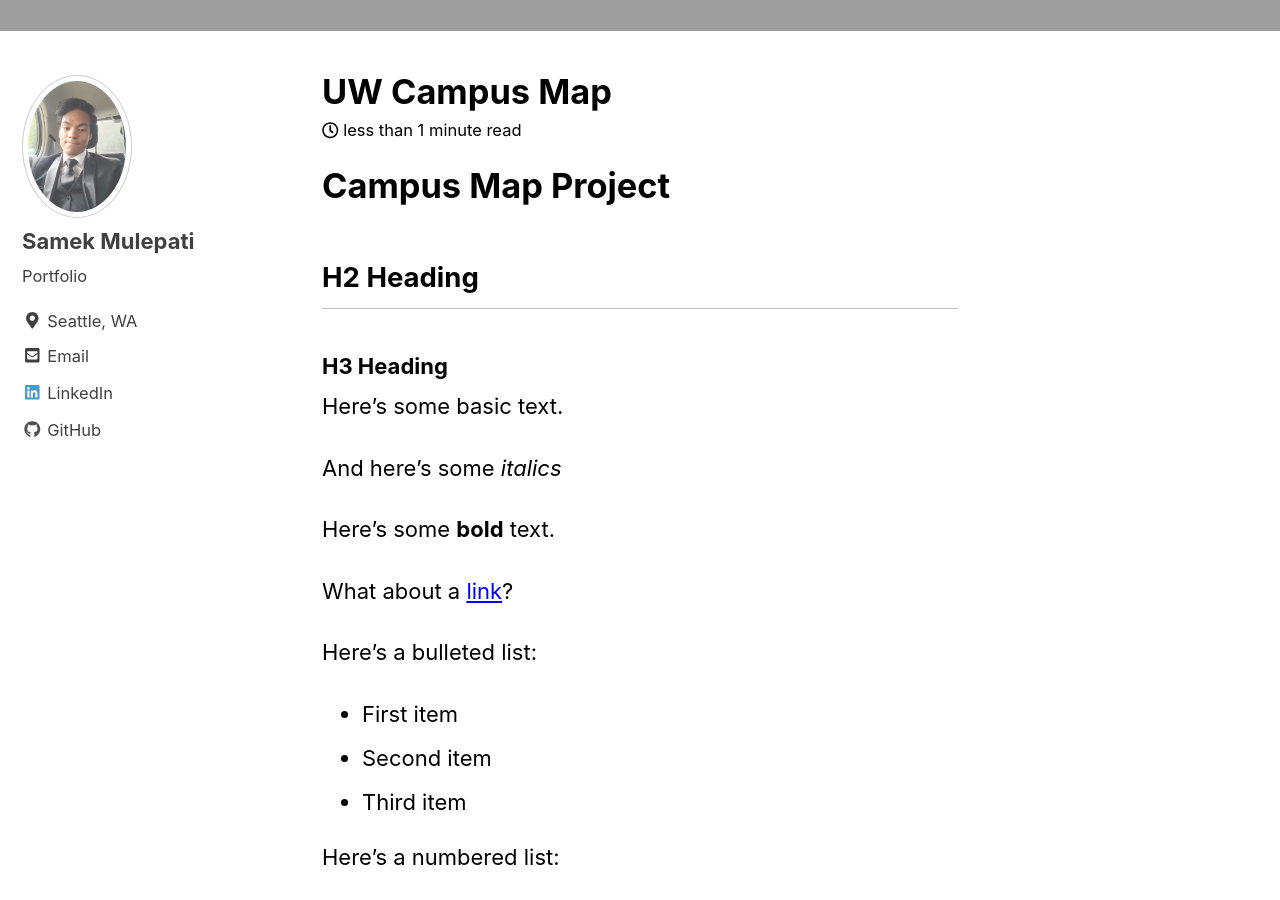
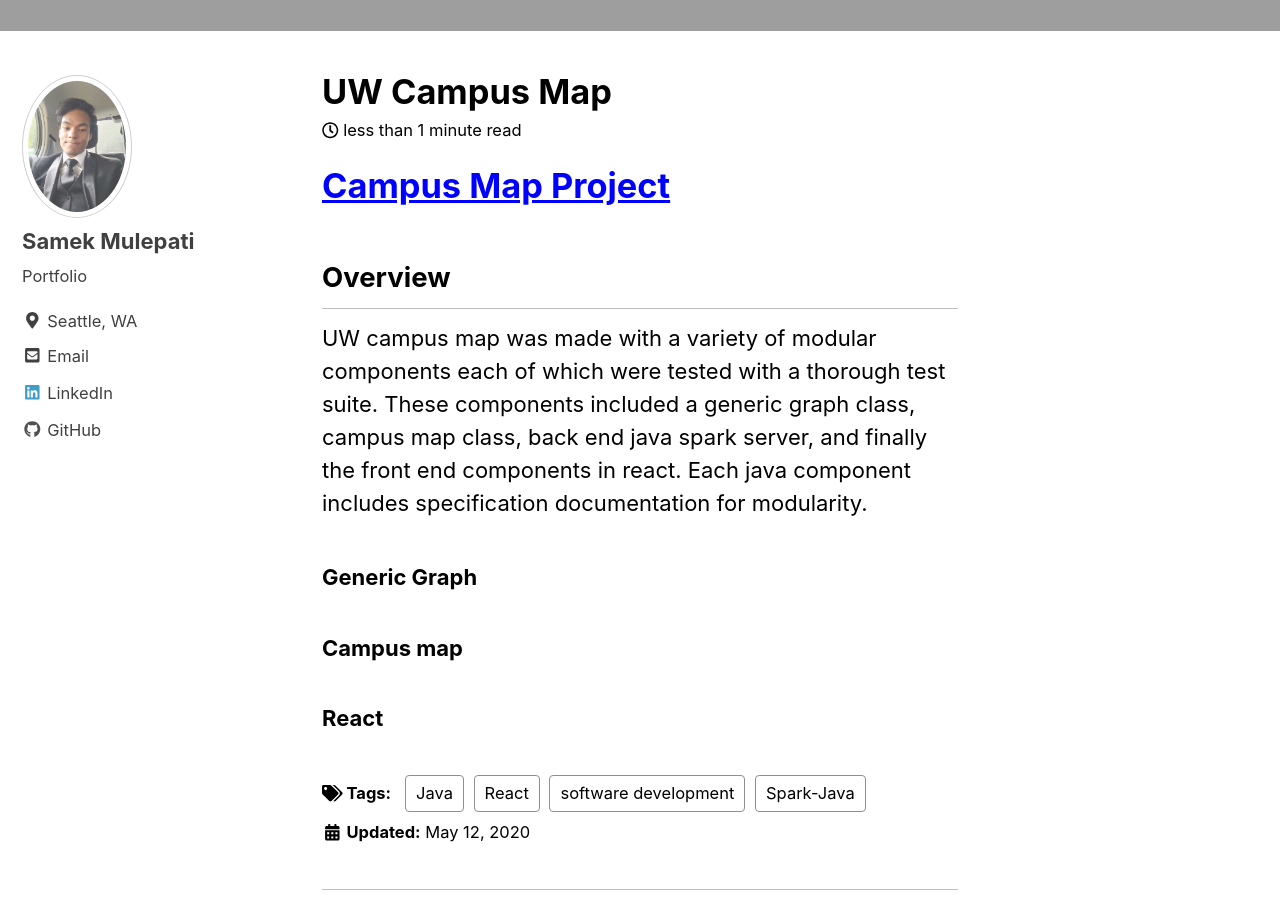
Before and after one commit to mulepati/samekmulepati.github.io, a Jekyll site: the page built from _posts/2020-05-13-campusmap.md, in a window 1280 px wide and 900 px high, scrolled down 1029 px. Built offline with Jekyll 4.4.1, drawn with Linux system fonts in a browser that asks for light colours; nearby versions of some CDN libraries; formulas are drawn with MathJax 3; some of the changed text lies outside the part shown.

Commit message:
Update 2020-05-13-campusmap.md

````diff
--- a/_posts/2020-05-13-campusmap.md
+++ b/_posts/2020-05-13-campusmap.md
@@ -8,56 +8,14 @@ excerpt: "Implemented a graph from scratch, utilized Dijkstra's Algorithmto find
 mathjax: "true"
 ---
 
-# Campus Map Project
+# [Campus Map Project](https://github.com/mulepati/campusMap)
 
-## H2 Heading
+## Overview
 
-### H3 Heading
+UW campus map was made with a variety of modular components each of which were tested with a thorough test suite. These components included a generic graph class, campus map class, back end java spark server, and finally the front end components in react. Each java component includes specification documentation for modularity.
 
-Here's some basic text.
+### Generic Graph
 
-And here's some *italics*
+### Campus map
 
-Here's some **bold** text.
-
-What about a [link](https://github.com/dataoptimal)?
-
-Here's a bulleted list:
-* First item
-+ Second item
-- Third item
-
-Here's a numbered list:
-1. First
-2. Second
-3. Third
-
-Python code block:
-```python
-    import numpy as np
-
-    def test_function(x, y):
-      z = np.sum(x,y)
-      return z
-```
-
-R code block:
-```r
-library(tidyverse)
-df <- read_csv("some_file.csv")
-head(df)
-```
-
-Here's some inline code `x+y`.
-
-Here's an image:
-<img src="{{ site.url }}{{ site.baseurl }}/images/perceptron/linsep.jpg" alt="linearly separable data">
-
-Here's another image using Kramdown:
-![alt]({{ site.url }}{{ site.baseurl }}/images/perceptron/linsep.jpg)
-
-Here's some math:
-
-$$z=x+y$$
-
-You can also put it inline $$z=x+y$$
+### React
````
